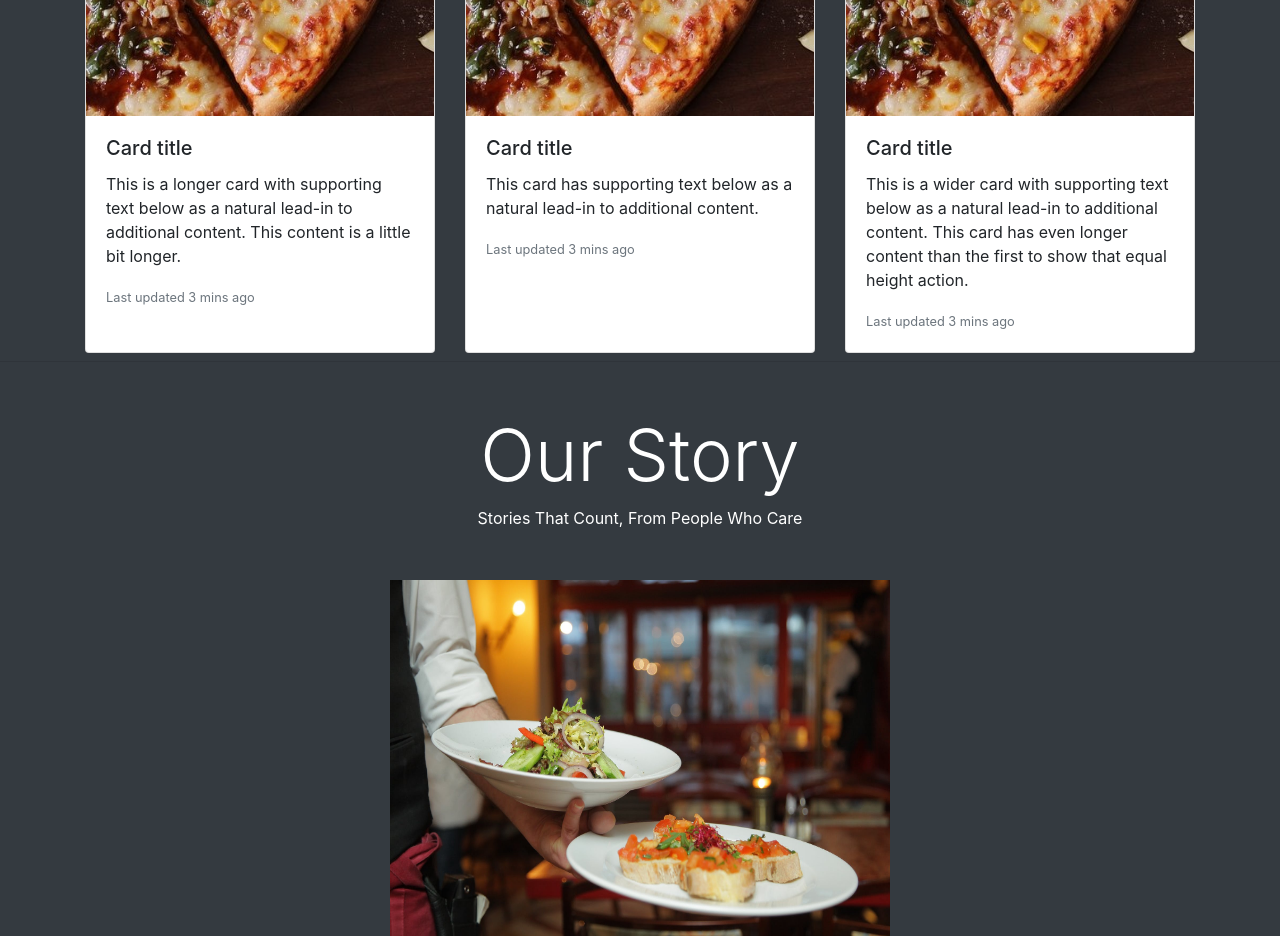
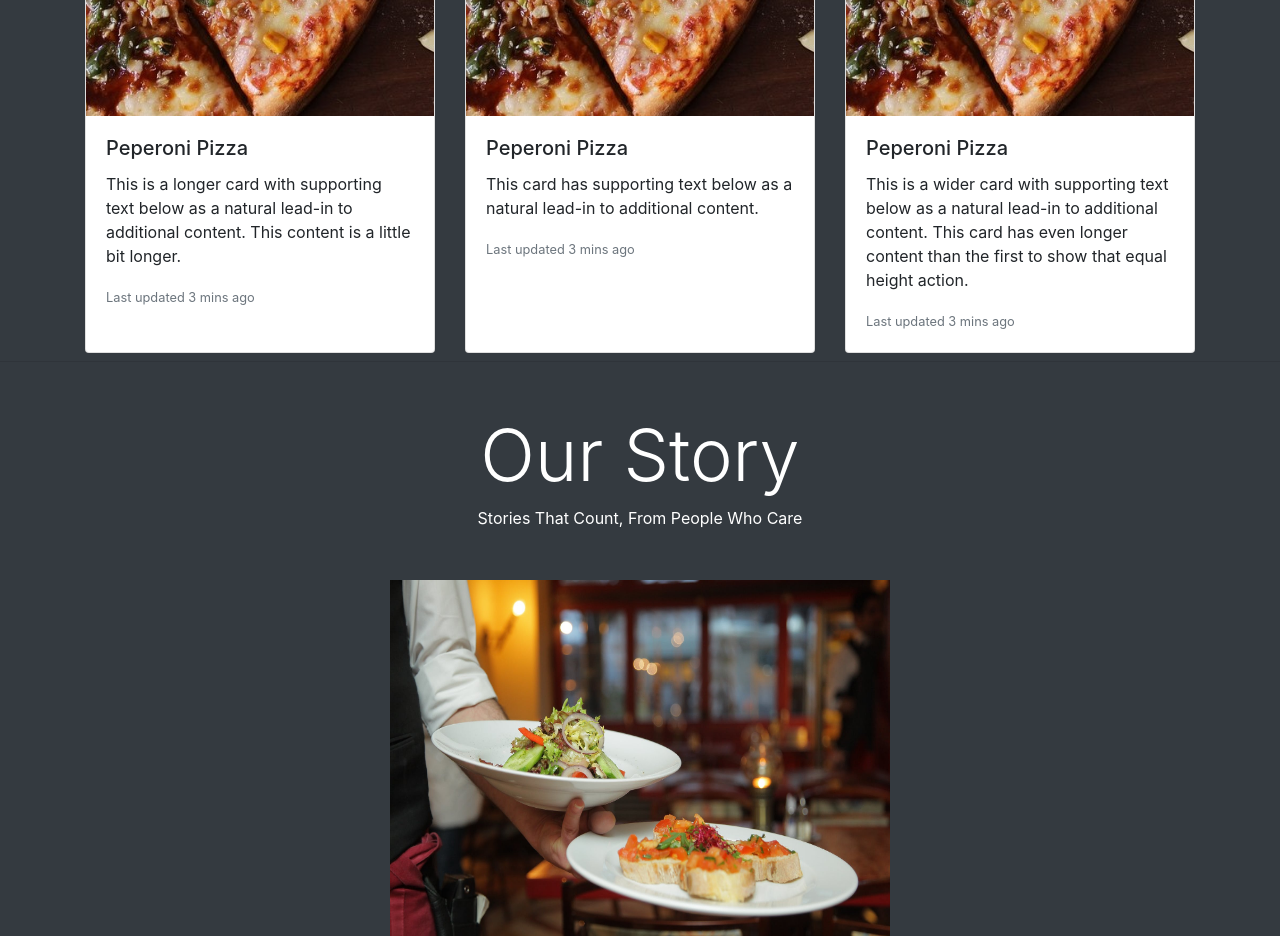
Before and after one commit to ricacapistrano/ItalianRestaurant, a plain HTML site: page index.html in a window 1280 px wide. Shown: the part 1020-1956 px from the top of the page. Drawn offline with nearby package versions, Linux system fonts and the light colour scheme.

Commit message:
Update index.html

```diff
--- a/index.html
+++ b/index.html
@@ -127,7 +127,7 @@
   <div class="card" >
     <img src="img/2ndpizza.jpg" class="card-img-top" alt="Card img top" >
     <div class="card-body">
-      <h5 class="card-title">Card title</h5>
+      <h5 class="card-title">Peperoni Pizza</h5>
       <p class="card-text">This is a longer card with supporting text below as a natural lead-in to additional content. This content is a little bit longer.</p>
       <p class="card-text"><small class="text-muted">Last updated 3 mins ago</small></p>
     </div>
@@ -135,7 +135,7 @@
   <div class="card">
     <img src="img/2ndpizza.jpg" class="card-img-top" alt="Card img top">
     <div class="card-body">
-      <h5 class="card-title">Card title</h5>
+      <h5 class="card-title">Peperoni Pizza</h5>
       <p class="card-text">This card has supporting text below as a natural lead-in to additional content.</p>
       <p class="card-text"><small class="text-muted">Last updated 3 mins ago</small></p>
     </div>
@@ -144,7 +144,7 @@
   <div class="card">
     <img src="img/2ndpizza.jpg" class="card-img-top" alt="Card img top" >
     <div class="card-body">
-      <h5 class="card-title">Card title</h5>
+      <h5 class="card-title">Peperoni Pizza</h5>
       <p class="card-text">This is a wider card with supporting text below as a natural lead-in to additional content. This card has even longer content than the first to show that equal height action.</p>
       <p class="card-text"><small class="text-muted">Last updated 3 mins ago</small></p>
     </div>
```
